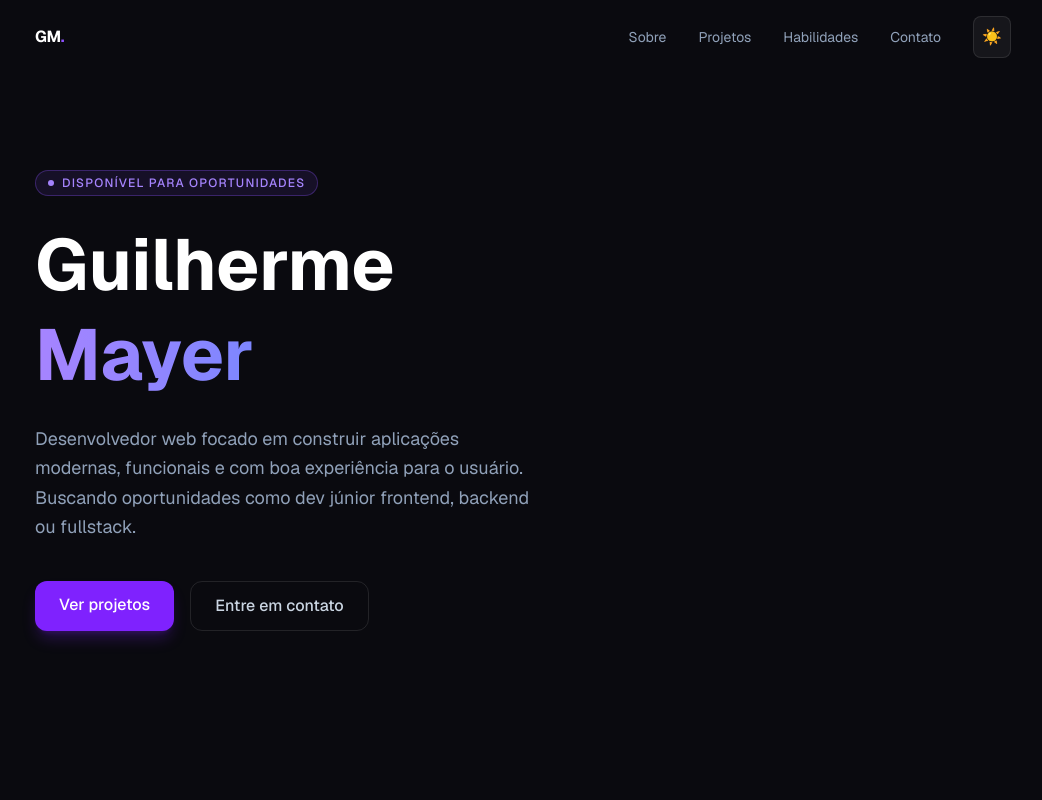
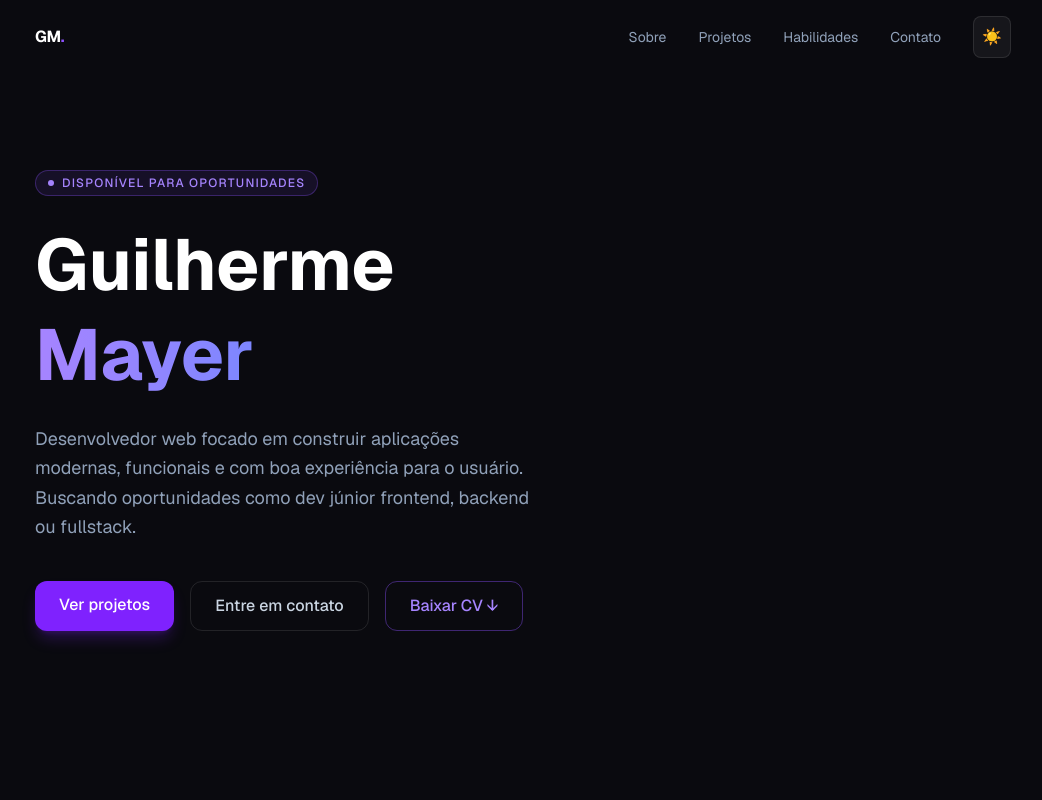
Before and after one commit to GuilhermeCM28/portfolio, a Next.js app: page / in a window 1280 px wide. Shown: the top 800 px of the page, without its empty margins (117-1159 px from the left). Built offline with nearby package versions, Linux system fonts and the light colour scheme; a web font is replaced by a local one.

Commit message:
Adicionado interação para download de CV.PDF

```diff
--- a/components/Hero.tsx
+++ b/components/Hero.tsx
@@ -34,8 +34,15 @@ export default function Hero() {
           <a href="#projetos" className="px-6 py-3 bg-violet-600 text-white rounded-xl font-medium hover:bg-violet-500 transition-colors shadow-lg shadow-violet-600/25">
             Ver projetos
           </a>
-          <a href="#contato" className="px-6 py-3 border border-white/10 text-slate-300 rounded-xl font-medium hover:border-violet-500/50 hover:text-violet-400 transition-colors dark:border-white/10 dark:text-slate-300 dark:hover:border-violet-500/50 dark:hover:text-violet-400">
+          <a href="#contato" className="px-6 py-3 border border-slate-300 text-slate-700 rounded-xl font-medium hover:border-violet-500/50 hover:text-violet-500 transition-colors dark:border-white/10 dark:text-slate-300 dark:hover:border-violet-500/50 dark:hover:text-violet-400">
             Entre em contato
+          </a>
+          <a
+            href="/curr%C3%ADculo_Guilherme.pdf"
+            download="Curriculo-Guilherme-Mayer.pdf"
+            className="px-6 py-3 border border-violet-500/40 text-violet-500 rounded-xl font-medium hover:bg-violet-500/10 hover:border-violet-500/70 transition-colors dark:text-violet-400 dark:hover:bg-violet-500/10"
+          >
+            Baixar CV ↓
           </a>
         </div>
       </motion.div>
```
Also changed, not shown: 1 other file (tests, documents, lock files or other folders).
